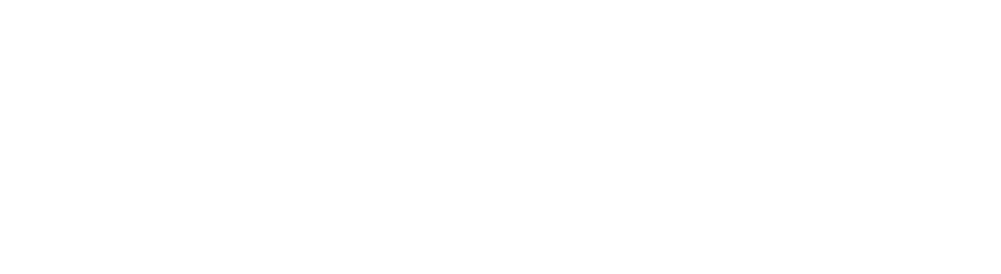
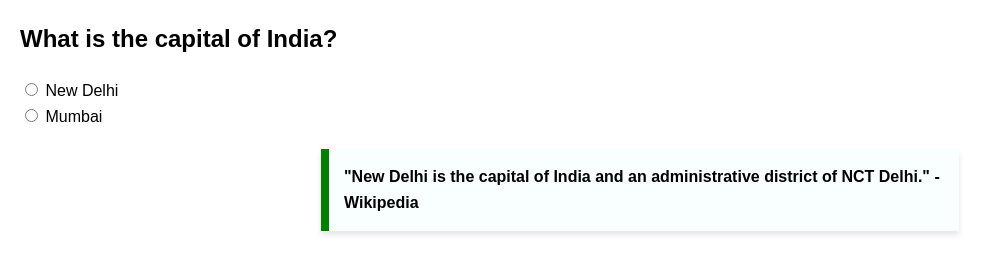
Before and after one commit to acciojob/trivia-bhpuja, a website: page main.html in a window 1280 px wide. Shown: the whole page, without its empty margins (0-1001 px from the left). Drawn offline with Linux system fonts and the light colour scheme.

Commit message:
created a submission

```diff
--- a/main.html
+++ b/main.html
@@ -1,16 +1,48 @@
 <!DOCTYPE html>
+<html lang="en">
+<head>
+    <meta charset="UTF-8">
+    <meta name="viewport" content="width=device-width, initial-scale=1.0">
+    <title>Quiz Question</title>
+    <style>
+        body {
+            font-family: Arial, sans-serif;
+            line-height: 1.6;
+            margin: 20px;
+        }
 
-<html>
+        .question-container {
+            margin-bottom: 20px;
+        }
 
-<head>
-	<link rel="stylesheet" href="styles.css">
+        .blockquote {
+            max-width: 600px;
+            margin: 10px auto;
+            padding: 15px;
+            border-left: 8px solid green;
+            background-color: #f8fffe;
+            font-weight: bold;
+            box-shadow: 0 4px 6px rgba(0, 0, 0, 0.1);
+        }
+    </style>
 </head>
+<body>
+    <div class="question-container">
+        <h2>What is the capital of India?</h2>
+        <form>
+            <div>
+                <input type="radio" id="new-delhi" name="capital" value="New Delhi">
+                <label for="new-delhi">New Delhi</label>
+            </div>
+            <div>
+                <input type="radio" id="mumbai" name="capital" value="Mumbai">
+                <label for="mumbai">Mumbai</label>
+            </div>
+        </form>
+    </div>
 
-<body>
-	<!-- the entire body must be written by student -->
-    <script type="text/javascript" src="./script.js">
-</script>
-
+    <blockquote class="blockquote">
+        "New Delhi is the capital of India and an administrative district of NCT Delhi." - Wikipedia
+    </blockquote>
 </body>
-
 </html>
```
